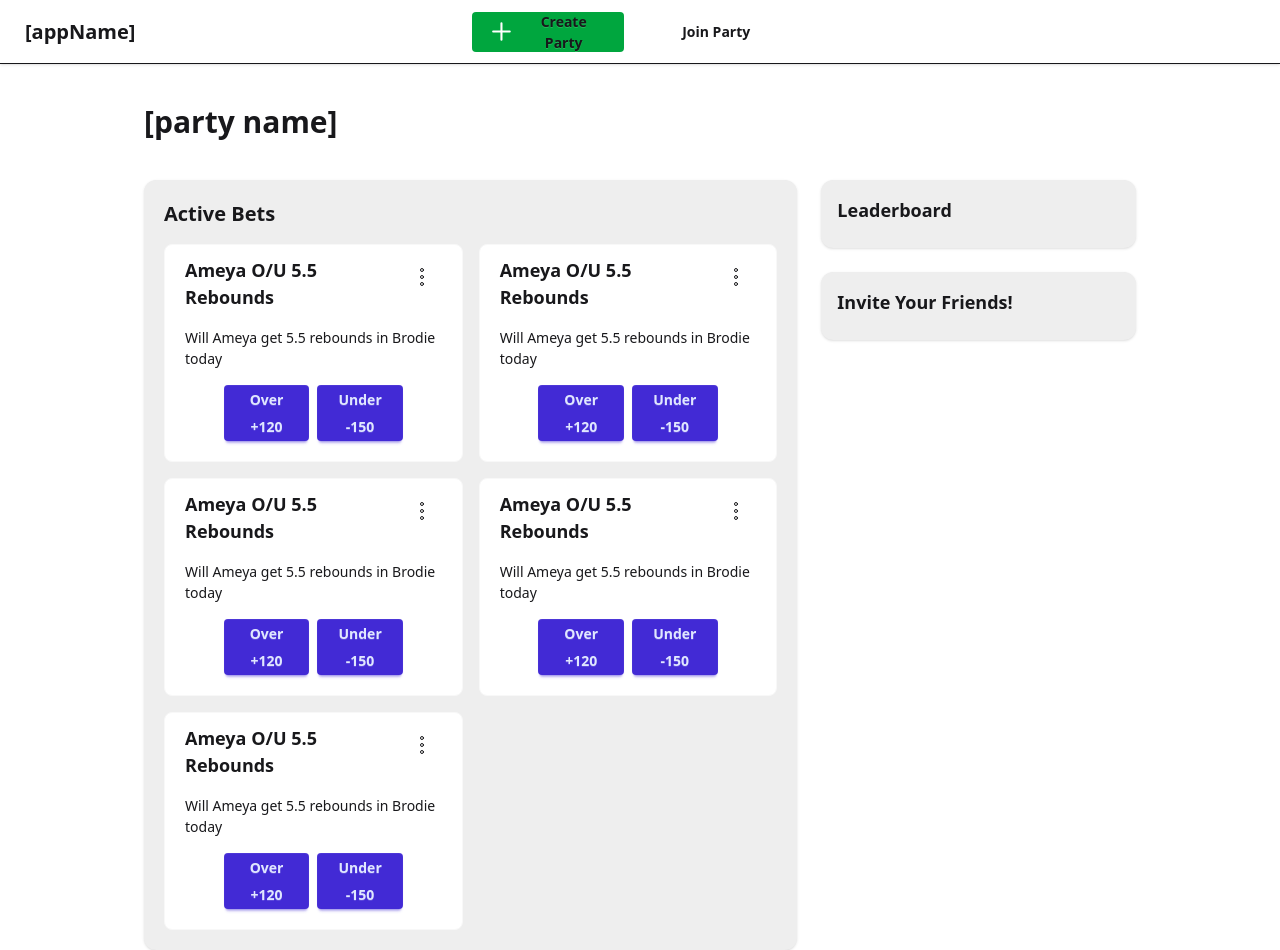
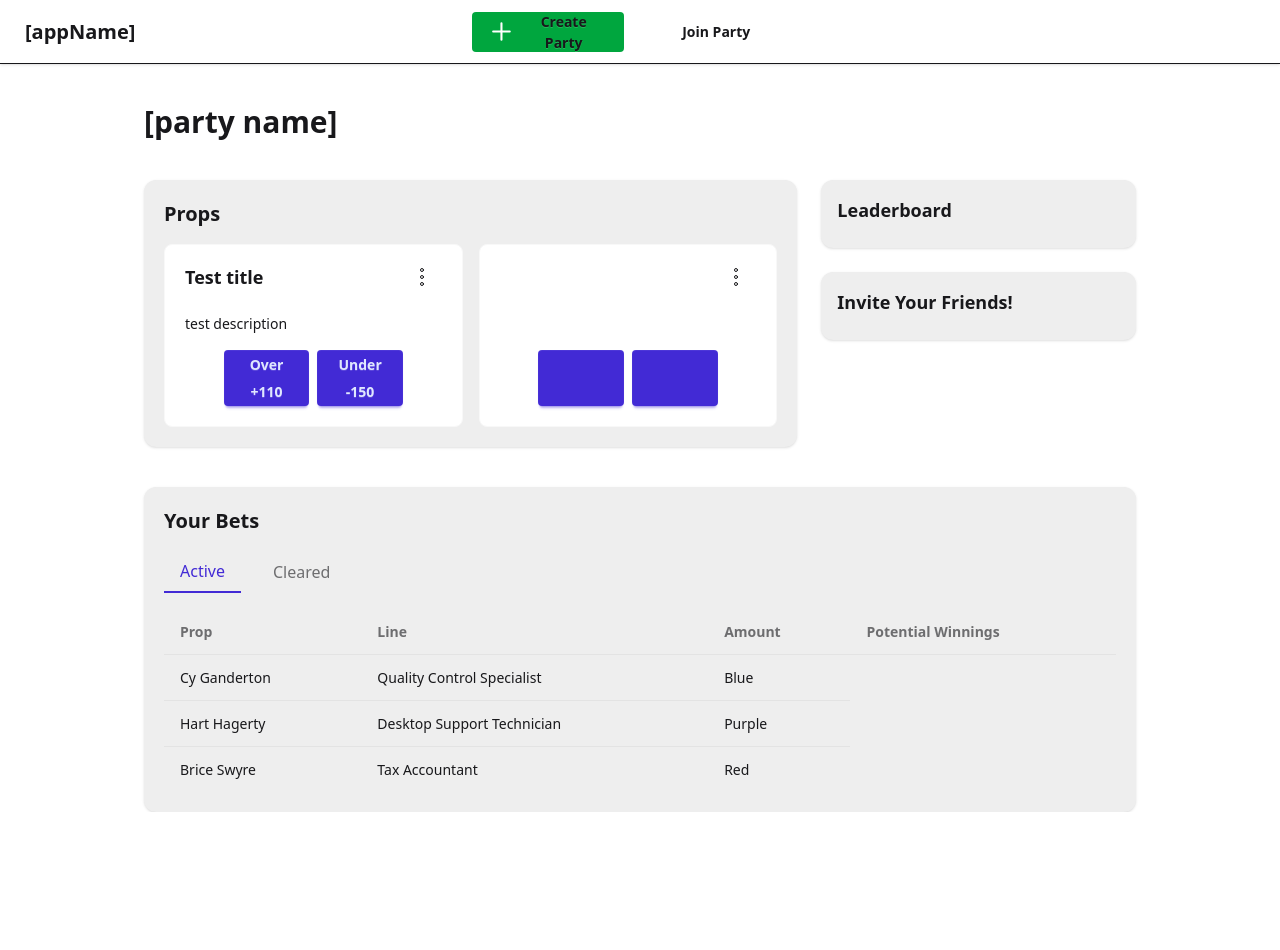
Before and after one commit to AmeyaKulkarni37/social-betting-app, a React (Vite) app in the folder frontend/: page /parties/1 in a window 1280 px wide. After the commit the page ends 812 px from the top, so only its background shows below. Built offline with nearby package versions, Linux system fonts and the light colour scheme.

Commit message:
Bet submission modal and skeleton

```diff
--- a/frontend/src/App.jsx
+++ b/frontend/src/App.jsx
@@ -10,11 +10,15 @@ import PartyList from "./components/PartyList";
 import CreatePartyModal from "./components/CreatePartyModal";
 import JoinPartyModal from "./components/JoinPartyModal";
 import PartyDetails from "./components/PartyDetails";
+import PropModal from "./components/PropModal";
 
 const App = () => {
   return (
     <Router>
       <Navbar />
+      <CreatePartyModal />
+      <JoinPartyModal />
+      <PropModal />
       <Routes>
         <Route path="/" element={<Navigate to="/parties" />} />
         <Route path="/parties" element={<PartyList />} />
--- a/frontend/src/components/PartyDetails.jsx
+++ b/frontend/src/components/PartyDetails.jsx
@@ -2,6 +2,8 @@ import React from "react";
 import Prop from "./Prop";
 
 const PartyDetails = () => {
+  const [activeTab, setActiveTab] = React.useState("active");
+
   return (
     <>
       <div className="container mx-auto px-4 pt-10 w-4/5">
@@ -9,13 +11,17 @@ const PartyDetails = () => {
         <div className="grid grid-cols-1 lg:grid-cols-3 gap-6">
           {/* Bets Section (takes 2/3 on large screens) */}
           <div className="bg-base-300 lg:col-span-2 space-y-4 p-5 rounded-xl shadow">
-            <h2 className="text-xl font-semibold">Active Bets</h2>
+            <h2 className="text-xl font-semibold">Props</h2>
             <div className="grid grid-cols-1 lg:grid-cols-2 gap-4">
               {/* Example of a Prop component */}
-              <Prop />
-              <Prop />
-              <Prop />
-              <Prop />
+              <Prop
+                title="Test title"
+                description="test description"
+                option1="Over"
+                odds1="+110"
+                option2="Under"
+                odds2="-150"
+              />
               <Prop />
             </div>
           </div>
@@ -37,6 +43,65 @@ const PartyDetails = () => {
             </div>
           </div>
         </div>
+
+        {/* Your Bets */}
+        <div className="bg-base-300 p-5 rounded-xl shadow mt-10">
+          <h2 className="text-xl font-semibold mb-4">Your Bets</h2>
+          <div className="grid grid-cols-1 lg:grid-cols-2 gap-4">
+            <div className="flex mb-4">
+              <button
+                className={`px-4 py-2 font-medium ${
+                  activeTab === "active"
+                    ? "border-b-2 border-primary text-primary"
+                    : "text-base-content/60"
+                }`}
+                onClick={() => setActiveTab("active")}
+              >
+                Active
+              </button>
+              <button
+                className={`px-4 py-2 font-medium ml-4 ${
+                  activeTab === "cleared"
+                    ? "border-b-2 border-primary text-primary"
+                    : "text-base-content/60"
+                }`}
+                onClick={() => setActiveTab("cleared")}
+              >
+                Cleared
+              </button>
+            </div>
+          </div>
+          <div className="overflow-x-auto">
+            <table className="table">
+              {/* head */}
+              <thead>
+                <tr>
+                  <th>Prop</th>
+                  <th>Line</th>
+                  <th>Amount</th>
+                  <th>Potential Winnings</th>
+                </tr>
+              </thead>
+              <tbody>
+                <tr>
+                  <td>Cy Ganderton</td>
+                  <td>Quality Control Specialist</td>
+                  <td>Blue</td>
+                </tr>
+                <tr className="hover:bg-base-300">
+                  <td>Hart Hagerty</td>
+                  <td>Desktop Support Technician</td>
+                  <td>Purple</td>
+                </tr>
+                <tr>
+                  <td>Brice Swyre</td>
+                  <td>Tax Accountant</td>
+                  <td>Red</td>
+                </tr>
+              </tbody>
+            </table>
+          </div>
+        </div>
       </div>
     </>
   );
--- /dev/null
+++ b/frontend/src/components/PlaceBetModal.jsx
@@ -0,0 +1,59 @@
+import React from "react";
+import { useRef, useImperativeHandle, forwardRef } from "react";
+
+const PlaceBetModal = forwardRef(
+  ({ betName = "", choice, odds, onSubmit }, ref) => {
+    const modalRef = useRef();
+
+    // Allow parent to call modalRef.current.showModal()
+    useImperativeHandle(ref, () => ({
+      showModal: () => modalRef.current?.showModal(),
+      close: () => modalRef.current?.close(),
+    }));
+
+    const handleSubmit = (event) => {
+      event.preventDefault();
+      const amount = Number(event.target.amount.value);
+      onSubmit({ betName, choice, odds, amount });
+      // Add logic to handle the bet placement here
+      modalRef.current.close();
+    };
+
+    return (
+      <div>
+        <dialog ref={modalRef} className="modal">
+          <div className="modal-box">
+            <form method="dialog">
+              <button className="btn btn-sm btn-circle btn-ghost absolute right-2 top-2">
+                ✕
+              </button>
+            </form>
+            <h2 className="font-bold text-xl mb-5">{betName}</h2>
+            <p className="text-lg mb-5">
+              {choice} at odds {odds}
+            </p>
+            <form onSubmit={handleSubmit}>
+              <div>
+                <label className="label text-white">Amount</label>
+                <input
+                  name="amount"
+                  type="number"
+                  className="input input-bordered w-55 max-w-xs ml-3"
+                  required
+                  placeholder="Enter Amount"
+                />
+              </div>
+              <div className="modal-action">
+                <button className="btn bg-green-600 hover:bg-green-700">
+                  Confirm Bet
+                </button>
+              </div>
+            </form>
+          </div>
+        </dialog>
+      </div>
+    );
+  }
+);
+
+export default PlaceBetModal;
--- a/frontend/src/components/Prop.jsx
+++ b/frontend/src/components/Prop.jsx
@@ -1,12 +1,29 @@
 import React from "react";
+import { useRef, useState } from "react";
+import PlaceBetModal from "./PlaceBetModal";
 
-const Prop = () => {
+const Prop = ({ title, description, option1, odds1, option2, odds2 }) => {
+  const modalRef = useRef();
+  const [currentBet, setCurrentBet] = useState(null);
+
+  const openModal = ({ betName, choice, odds }) => {
+    setCurrentBet({ betName, choice, odds });
+    modalRef.current.showModal();
+    // need a handlePlace for database entry
+  };
+
+  const handlePlaceBet = ({ betName, choice, odds, amount }) => {
+    console.log(
+      `Placed $${amount} on ${choice} for "${betName}" at odds ${odds}`
+    );
+  };
+
   return (
     <>
-      <div class="card card-border bg-base-100 w-100%">
-        <div class="card-body pt-3 pb-5 px-5">
+      <div className="card card-border bg-base-100 w-100%">
+        <div className="card-body pt-3 pb-5 px-5">
           <div className="flex justify-between items-top">
-            <h2 class="card-title">Ameya O/U 5.5 Rebounds</h2>
+            <h2 className="card-title">{title}</h2>
             <div className="dropdown dropdown-start">
               <div
                 tabIndex={0}
@@ -32,7 +49,7 @@ const Prop = () => {
               </div>
               <ul
                 tabIndex={0}
-                className="dropdown-content menu bg-base-300 rounded-box z-1 w-20 p-2 shadow-sm"
+                className="dropdown-content menu bg-base-300 rounded-box z-1 w-25 p-2 shadow-sm"
               >
                 <li>
                   <a>Edit</a>
@@ -44,18 +61,37 @@ const Prop = () => {
             </div>
           </div>
 
-          <p className="py-2">Will Ameya get 5.5 rebounds in Brodie today</p>
-          <div class="card-actions justify-center">
-            <button class="btn btn-primary flex flex-col items-center w-1/3 p-7 border-none hover:bg-indigo-700">
-              <h3>Over</h3>
-              <p>+120</p>
+          <p className="py-2">{description}</p>
+          <div className="card-actions justify-center">
+            <button
+              className="btn btn-primary flex flex-col items-center w-1/3 p-7 border-none hover:bg-indigo-700"
+              onClick={() =>
+                openModal({ betName: title, choice: option1, odds: odds1 })
+              }
+            >
+              <h3>{option1}</h3>
+              <p>{odds1}</p>
             </button>
-            <button class="btn btn-primary flex flex-col items-center w-1/3 p-7 border-none hover:bg-indigo-700">
-              <h3>Under</h3>
-              <p>-150</p>
+            <button
+              className="btn btn-primary flex flex-col items-center w-1/3 p-7 border-none hover:bg-indigo-700"
+              onClick={() =>
+                openModal({ betName: title, choice: option2, odds: odds2 })
+              }
+            >
+              <h3>{option2}</h3>
+              <p>{odds2}</p>
             </button>
           </div>
         </div>
+        {currentBet && (
+          <PlaceBetModal
+            ref={modalRef}
+            betName={currentBet.betName}
+            choice={currentBet.choice}
+            odds={currentBet.odds}
+            onSubmit={handlePlaceBet}
+          />
+        )}
       </div>
     </>
   );
```
